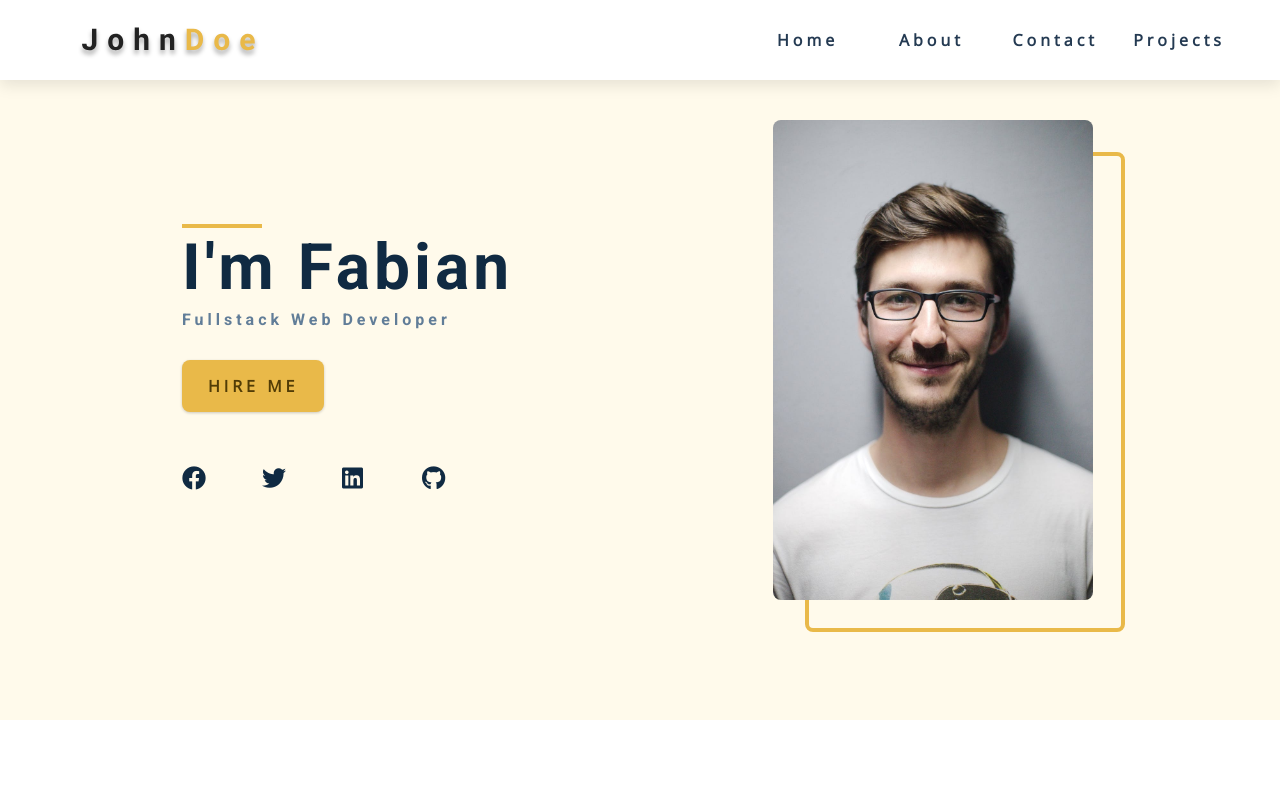
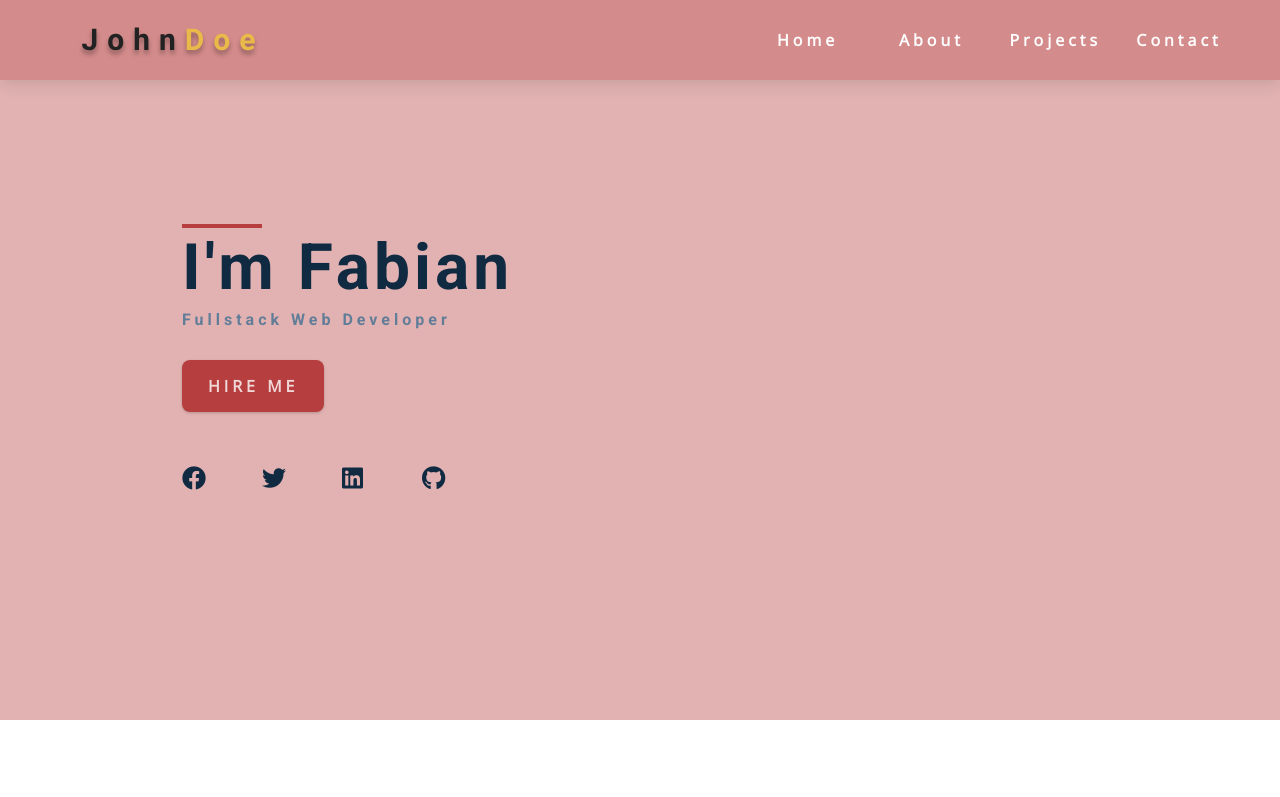
Before and after one commit to Fabian-Petersen/fabian-portfolio-main, a plain HTML site: page index.html in a window 1280 px wide. Shown: the top 797 px of the page. Drawn offline with nearby package versions, Linux system fonts and the light colour scheme.

Commit message:
project color changed

```diff
--- a/css/styles.css
+++ b/css/styles.css
@@ -12,24 +12,23 @@ Variables
 */
 
 :root {
+  /* lighter shades of primary color */
+  --clr-primary-1: #f1d8d8;
+  --clr-primary-2: #e2b2b2;
+  --clr-primary-3: #d48b8b;
+  --clr-primary-4: #c56565;
+  /* primary/main color */
+  --clr-primary-5: #b73e3e;
   /* dark shades of primary color*/
-  /* --clr-primary-test: hsl(214, 82%, 15%); */
-  --clr-primary-1: hsl(43, 86%, 17%);
-  --clr-primary-2: hsl(43, 77%, 27%);
-  --clr-primary-3: hsl(43, 72%, 37%);
-  --clr-primary-4: hsl(42, 63%, 48%);
-  /* primary/main color */
-  --clr-primary-5: hsl(42, 78%, 60%);
-  /* lighter shades of primary color */
-  --clr-primary-6: hsl(43, 89%, 70%);
-  --clr-primary-7: hsl(43, 90%, 76%);
-  --clr-primary-8: hsl(45, 86%, 81%);
-  --clr-primary-9: hsl(45, 90%, 88%);
-  --clr-primary-10: hsl(45, 100%, 96%);
+  --clr-primary-6: #923232;
+  --clr-primary-7: #6e2525;
+  --clr-primary-8: #491919;
+  --clr-primary-9: #250c0c;
+  --clr-primary-10: #000000;
   /* darkest grey - used for headings */
-  --clr-grey-1: hsl(209, 61%, 16%);
-  --clr-grey-2: hsl(211, 39%, 23%);
-  --clr-grey-3: hsl(209, 34%, 30%);
+  --clr-grey-1: #102a42;
+  --clr-grey-2: #243a52;
+  --clr-grey-3: #324d67;
   --clr-grey-4: hsl(209, 28%, 39%);
   /* grey used for paragraphs */
   --clr-grey-5: hsl(210, 22%, 49%);
@@ -226,7 +225,7 @@ Navbar
 
 @media screen and (min-width: 768px) {
   .nav {
-    background-color: var(--clr-primary-10);
+    background-color: var(--clr-primary-5);
   }
 
   .nav-btn {
@@ -245,14 +244,14 @@ Navbar
     position: relative;
     text-transform: capitalize;
     font-weight: bold;
-    color: var(--clr-grey-2);
+    color: var(--clr-white);
     letter-spacing: var(--spacing);
   }
 
   .nav-links a::after {
     content: " ";
     position: absolute;
-    background-color: var(--clr-primary-5);
+    background-color: var(--clr-primary-2);
     height: 3px;
     width: 0;
     left: 0;
@@ -261,7 +260,7 @@ Navbar
   }
 
   .nav-links a:hover {
-    color: var(--clr-primary-5);
+    color: var(--clr-primary-3);
   }
 
   .nav-links a:hover::after {
@@ -282,7 +281,7 @@ Navbar
   top: 0;
   left: 0;
   width: 100%;
-  background: var(--clr-white);
+  background: var(--clr-primary-3);
   z-index: 2;
   box-shadow: var(--light-shadow);
 }
@@ -383,7 +382,7 @@ Hero
 }
 
 .hero {
-  background: var(--clr-primary-10);
+  background: var(--clr-primary-2);
 }
 
 .hero-center {
--- a/index.html
+++ b/index.html
@@ -27,8 +27,8 @@
         <ul class="nav-links">
           <li><a href="index.html">Home</a></li>
           <li><a href="about.html">About</a></li>
+          <li><a href="projects.html">Projects</a></li>
           <li><a href="contact.html">Contact</a></li>
-          <li><a href="projects.html">Projects</a></li>
         </ul>
       </div>
     </nav>
@@ -94,13 +94,13 @@
             </li>
           </ul>
         </article>
-        <article class="hero-img">
+        <!-- <article class="hero-img">
           <img
             src="./images/hero-img.jpeg"
             alt="fabian petersen"
             class="hero-photo"
           />
-        </article>
+        </article> -->
       </div>
     </header>
     <!-- end of header -->
```
Also changed, not shown: 1 other file.
